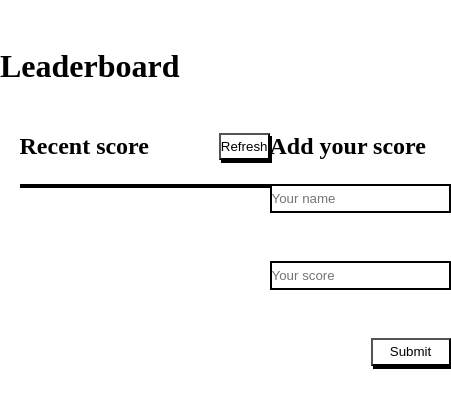
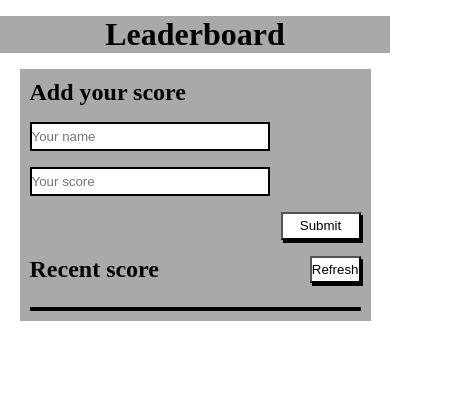
Before and after one commit to BranBayou/leaderboard-list, a website built with webpack: page src/index.html in a window 390 px wide. Shown: the whole page, 451 px wide, since content can reach past the window. Built offline with nearby package versions, Linux system fonts and the light colour scheme; no server answers.

Commit message:
Add final css touch

```diff
--- a/src/style.css
+++ b/src/style.css
@@ -11,13 +11,16 @@ body {
 
 .header {
   margin: 3rem 0;
+  background-color: darkgrey;
 }
 
 .main {
   max-width: 90%;
   margin: 0 auto;
+  padding: 10px;
   display: flex;
   justify-content: space-around;
+  background-color: darkgrey;
 }
 
 .score-div {
@@ -86,3 +89,27 @@ ul li:nth-child(odd) {
   height: 1.8rem;
   box-shadow: 2px 3px 0 black;
 }
+
+@media (max-width:500px){
+  .main {
+    display: flex;
+    flex-direction: column-reverse;
+    gap: 1rem;
+  }
+  .header {
+    margin: 1rem 0;
+    background-color: darkgrey;
+    text-align: center;
+  }
+  .form {
+    display: flex;
+    flex-direction: column;
+    gap: 1rem;
+  }
+
+  .add-score-div {
+    display: flex;
+    flex-direction: column;
+    gap: 1rem;
+  }
+}
```
Also changed, not shown: dist/main.js.
